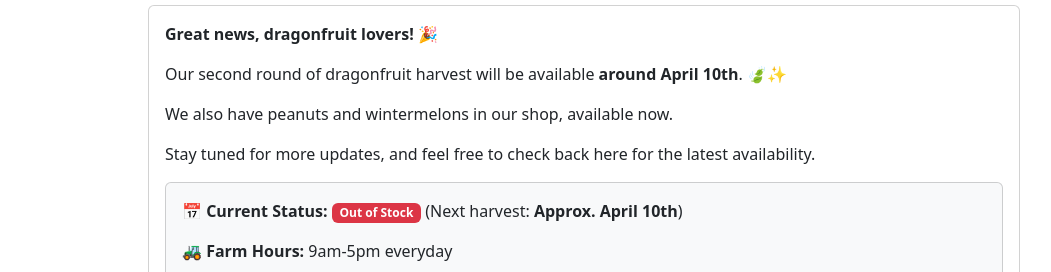
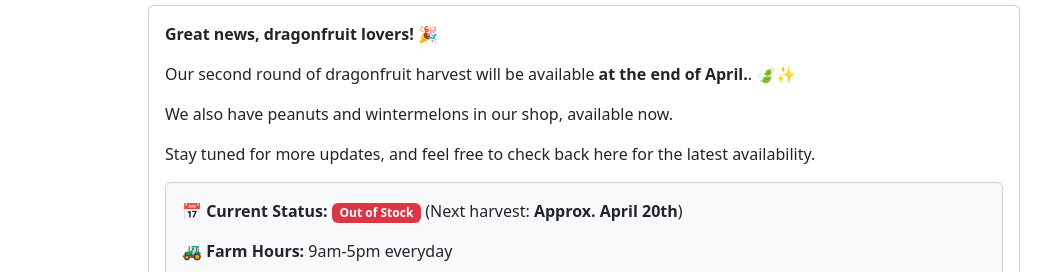
Before and after one commit to jacqui13/leppington-dragonfruit-farm, a Next.js app: page /updates in a window 1280 px wide. Shown: the part 157-429 px from the top of the page, without its empty margins (56-1107 px from the left). Built offline with nearby package versions, Linux system fonts and the light colour scheme.

Commit message:
Harvest updates

```diff
--- a/src/app/updates/page.tsx
+++ b/src/app/updates/page.tsx
@@ -9,7 +9,7 @@ export default function Updates() {
                 <Card.Body>
                     <p><strong>Great news, dragonfruit lovers! 🎉</strong></p>
                     <p>
-                        Our second round of dragonfruit harvest will be available <strong>around April 10th</strong>. 🍃✨
+                        Our second round of dragonfruit harvest will be available <strong>at the end of April.</strong>. 🍃✨
                     </p>
                     <p>
                         We also have peanuts and wintermelons in our shop, available now.
@@ -19,7 +19,7 @@ export default function Updates() {
                     </p>
 
                     <Card className="p-3 bg-light">
-                        <p><strong>📅 Current Status:</strong> <Badge bg="danger">Out of Stock</Badge> (Next harvest: <strong>Approx. April 10th</strong>)</p>
+                        <p><strong>📅 Current Status:</strong> <Badge bg="danger">Out of Stock</Badge> (Next harvest: <strong>Approx. April 20th</strong>)</p>
                         <p><strong>🚜 Farm Hours: </strong>9am-5pm everyday</p>
                     </Card>
 
```
